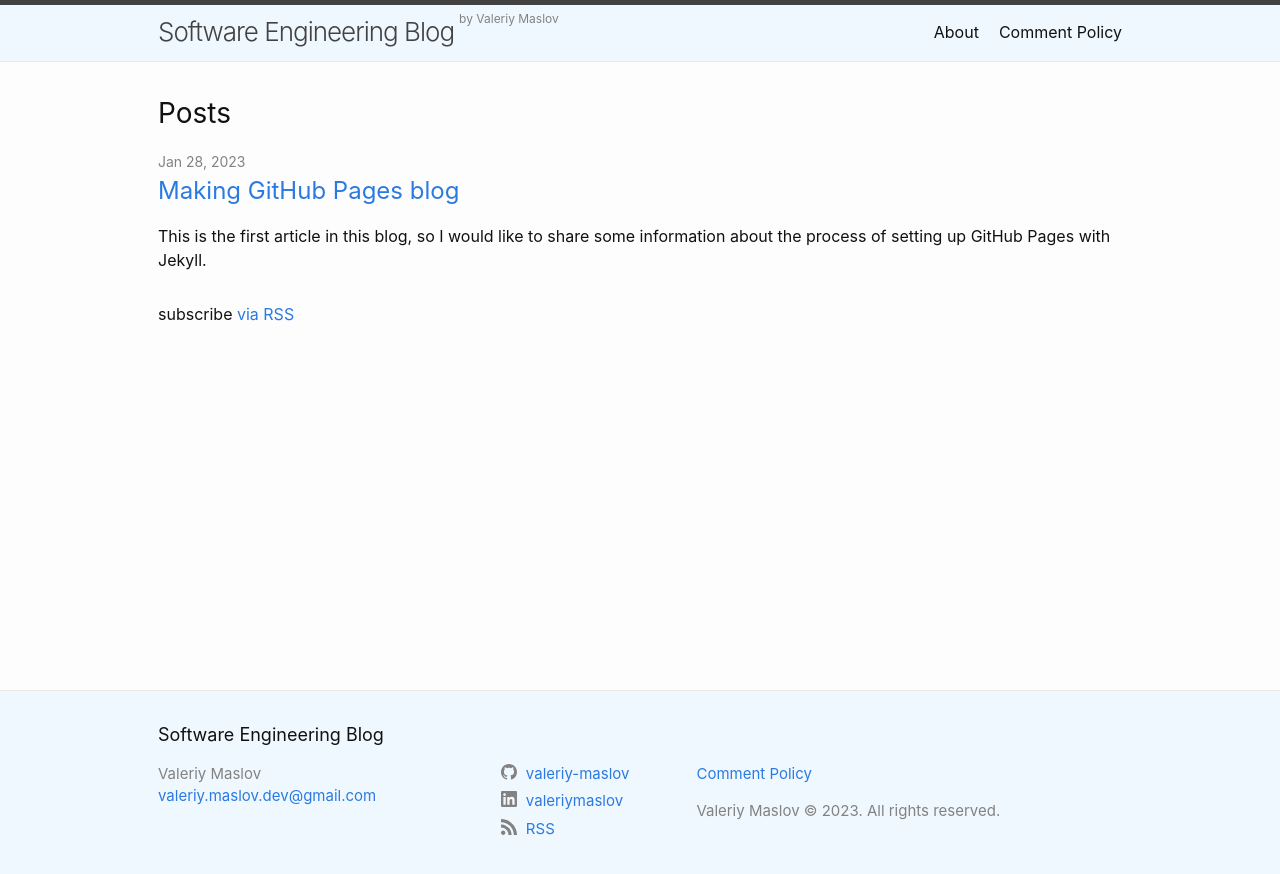
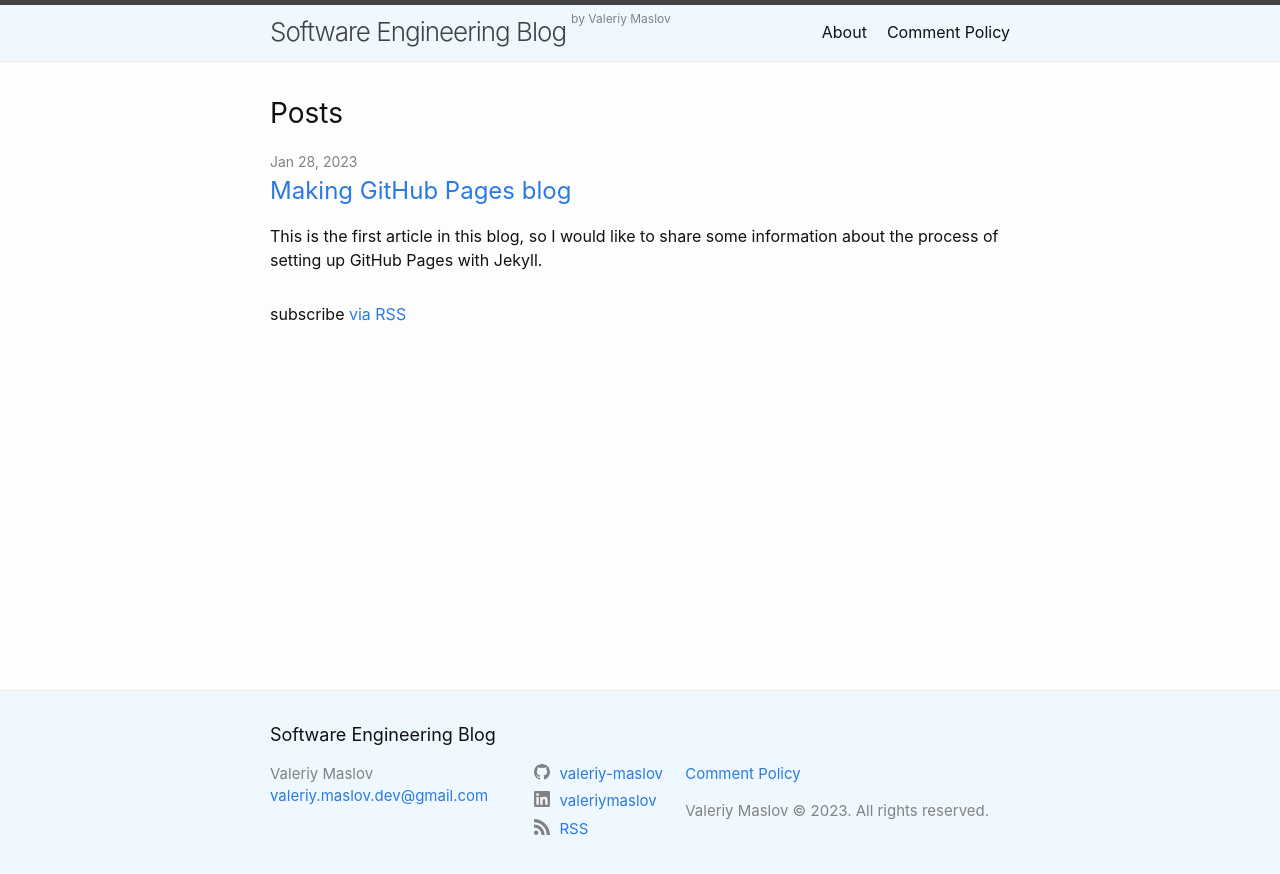
Before and after one commit to valeriy-maslov/valeriy-maslov.github.io, a Jekyll site: the page built from index.markdown, in a window 1280 px wide. Shown: the top 874 px of the page. Built offline with Jekyll 4.4.1, drawn with Linux system fonts in a browser that asks for light colours; our own code applies the rules of GitHub Pages for plain Markdown files.

Commit message:
Comment policy

```diff
--- a/_sass/minima.scss
+++ b/_sass/minima.scss
@@ -21,7 +21,7 @@ $grey-color-dark:  darken($grey-color, 25%) !default;
 $table-text-align: left !default;
 
 // Width of the content area
-$content-width:    80% !default;
+$content-width:    800px !default;
 
 $on-palm:          600px !default;
 $on-laptop:        800px !default;
```
